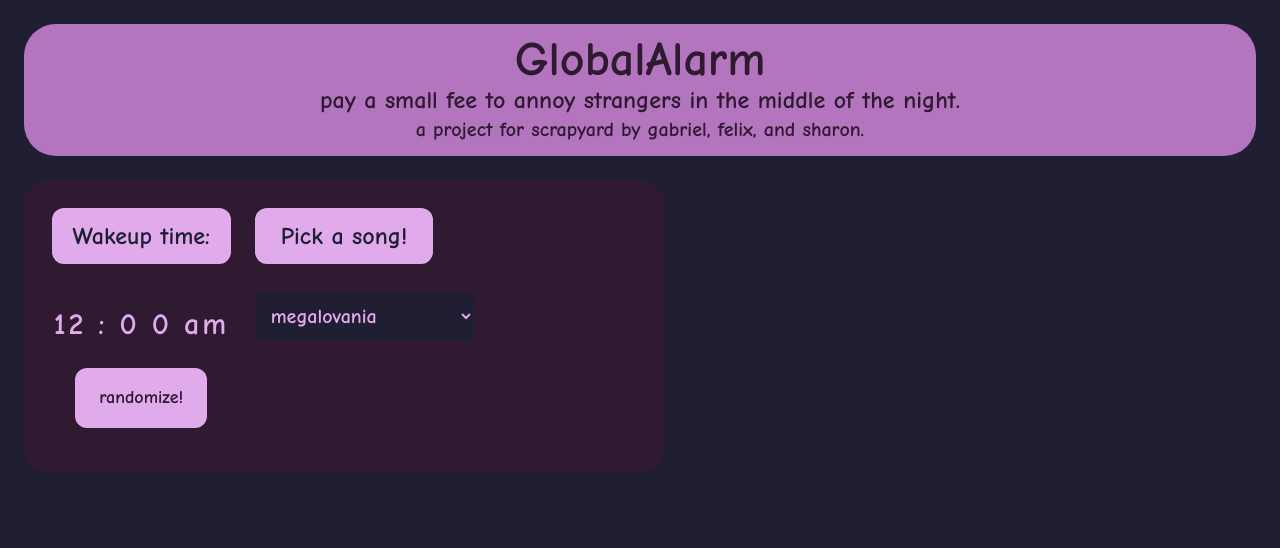
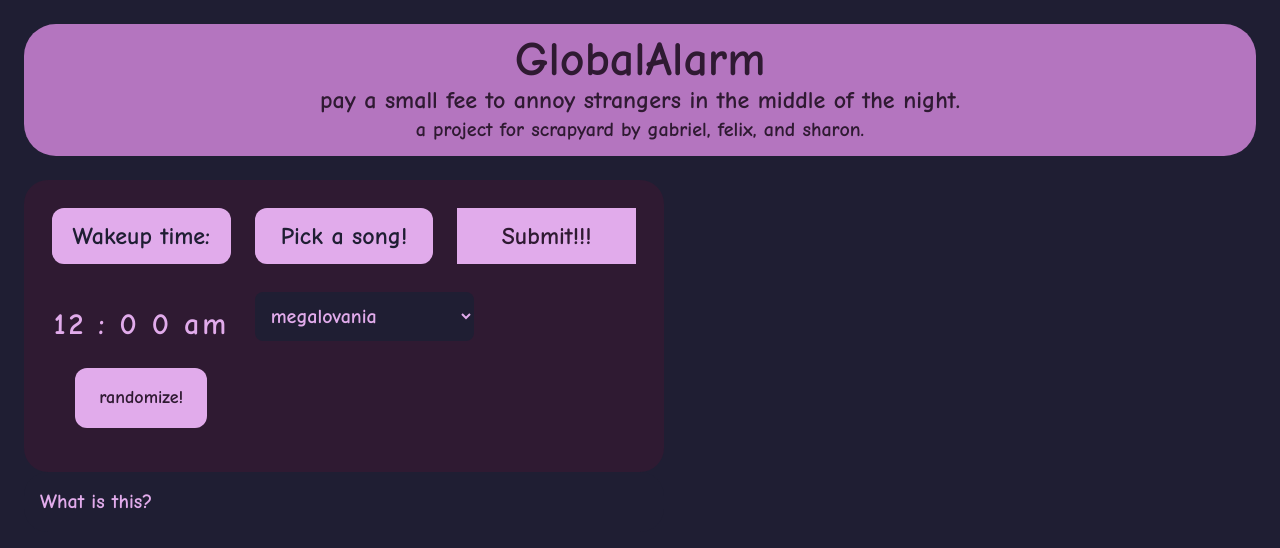
Before and after one commit to gbtsui/global-alarm-server, a Next.js app: page / in a window 1280 px wide. Shown: the top 548 px of the page. Built offline with nearby package versions, Linux system fonts and the light colour scheme.

Commit message:
feat: modal skeleton

```diff
--- /dev/null
+++ b/src/app/components/Modal.tsx
@@ -0,0 +1,43 @@
+"use client"
+
+import {ReactNode} from "react";
+
+export default function Modal(
+        {
+            isOpen,
+            onClose,
+            title,
+            children,
+            buttons
+        }
+        :
+        {
+            isOpen: boolean,
+        onClose: () => void,
+        title: string,
+        children: ReactNode,
+        buttons?: ReactNode,
+        }
+    ) {
+
+    if (!isOpen) return null
+
+    return (
+        <div className={"fixed inset-0 bg-black bg-opacity-30 overflow-hidden h-screen w-full flex items-center justify-center z-50"}>
+            <div className={"p-6 bg-background rounded-3xl shadow-lg w-96 overflow-auto"}>
+                <div className={"flex justify-between items-center mb-4"}>
+                    <h3 className={"text-xl font-bold"}>{title}</h3>
+                    <button onClick={onClose} className={"bg-wisteria text-woodsmoke p-4 rounded-xl"}>
+                        x
+                    </button>
+                </div>
+                <div className={"space-y-4"}>
+                    {children}
+                </div>
+                <div className={"flex justify-between items-center mb-4"}>
+                    {buttons}
+                </div>
+            </div>
+        </div>
+    )
+}
--- a/src/app/components/SongPicker.tsx
+++ b/src/app/components/SongPicker.tsx
@@ -1,3 +1,5 @@
+"use client";
+
 const songs: Array<string> = ["megalovania", "rick", "skibidi toilet", "jojo part 5", "chinese rapping dog", "angry birds"]
 
 export default function SongPicker({onPick}: {onPick: (song: string) => void}) {
--- a/src/app/page.tsx
+++ b/src/app/page.tsx
@@ -2,11 +2,14 @@
 import SlotMachine from "@/app/components/SlotMachine";
 import {useEffect, useState} from "react";
 import SongPicker from "@/app/components/SongPicker";
+import Modal from "@/app/components/Modal";
 
 export default function MainPage() {
     const [timeArray, setTimeArray] = useState<[number, number, number, "am" | "pm"]>([12, 0, 0, "am"]);
     const [actualTime, setActualTime] = useState<Date>();
     const [selectedSong, setSelectedSong] = useState<string>("");
+
+    const [paymentModalOpen, setPaymentModalOpen] = useState(false);
 
     function getFutureDate([hour, minute1, minute2, ampm]: [number, number, number, "am" | "pm"]): Date {
         const now = new Date();
@@ -41,18 +44,34 @@ export default function MainPage() {
                         sharon.</h3>
                 </div>
             </div>
-            <div id={"enter-stuff-idk"} className={"bg-woodsmoke rounded-3xl p-4 w-1/2 flex flex-row mx-6"}>
+            <div className={"flex flex-col"}>
+                <div id={"enter-stuff-idk"} className={"bg-woodsmoke rounded-3xl p-4 max-w-1/2 flex flex-row mx-6"}>
                     <div id={"wakeup-time"} className={"p-3 justify-items-center flex flex-col w-1/3"}>
                         <label className={"text-2xl text-center p-3 bg-lilac text-camellia rounded-xl mb-7"}>Wakeup
                             time:</label>
                         <SlotMachine onFinish={(result) => setTimeArray(result)}/>
                     </div>
                     <div id={"song-picker"} className={"p-3 justify-items-center flex flex-col w-1/3"}>
-                    <label className={"text-2xl text-center p-3 bg-lilac text-camellia rounded-xl mb-7"}>Pick a song!</label>
+                        <label className={"text-2xl text-center p-3 bg-lilac text-camellia rounded-xl mb-7"}>Pick a
+                            song!</label>
                         <SongPicker onPick={(song) => setSelectedSong(song)}/>
                     </div>
+                    <div id={"submitter"} className={"p-3 justify-items-center flex flex-col w-1/3"}>
+                        <button onClick={() => setPaymentModalOpen(true)} className={"text-2xl bg-lilac text-woodsmoke mb-7 p-3"}>
+                            Submit!!!
+                        </button>
                     </div>
+                </div>
+                <div className={"bg-camellia rounded-3xl p-4 w-1/2 flex flex-row mx-6"}>
+                    <h3 className={"text-xl"}>What is this?</h3>
+                    <p>
 
+                    </p>
+                </div>
+            </div>
+            <Modal isOpen={paymentModalOpen} onClose={() => setPaymentModalOpen(false)} title={"Pay!"}>
+                <p>skibity toilet</p>
+            </Modal>
         </div>
     )
 }
```
Lines whose indentation alone changed are shown as unchanged.
